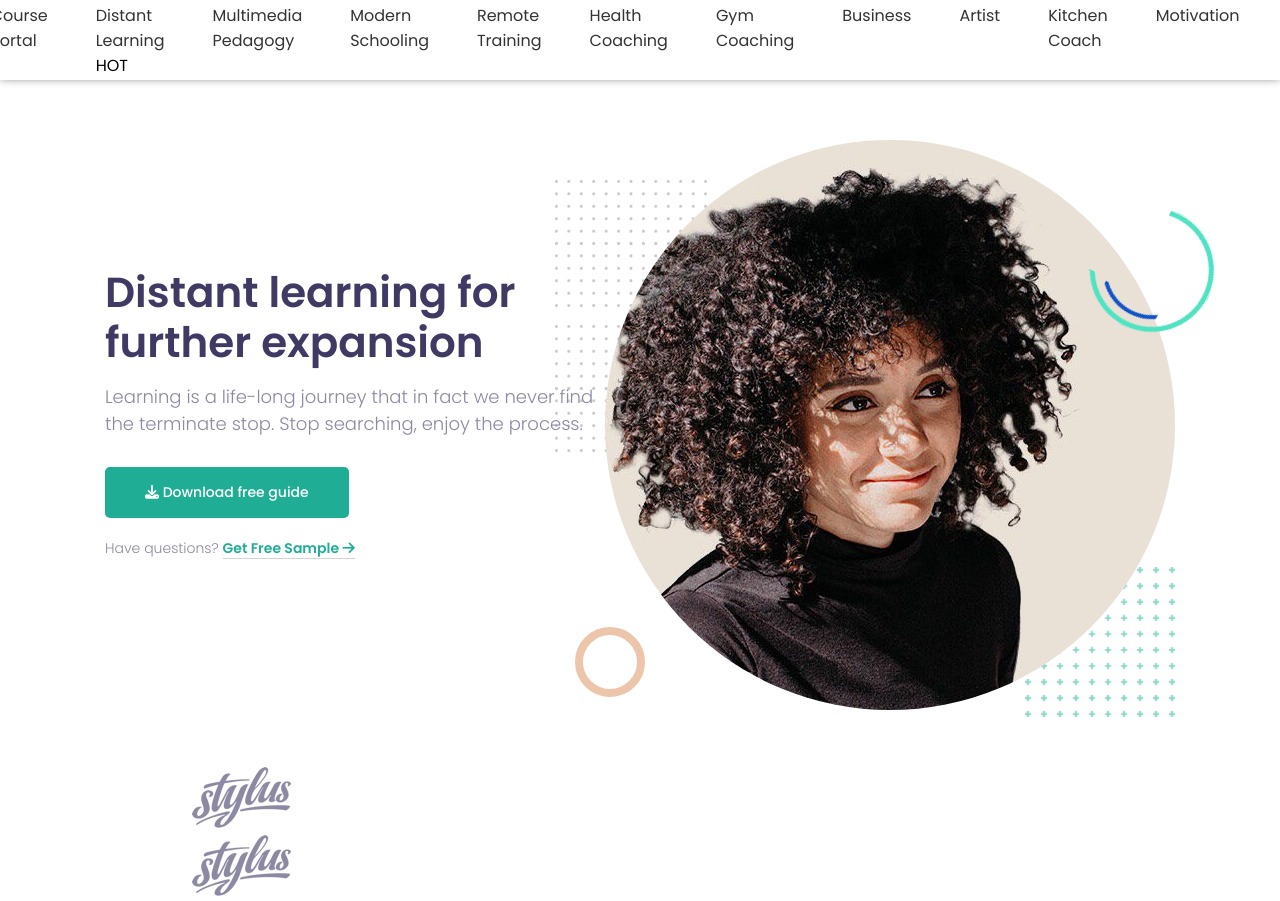
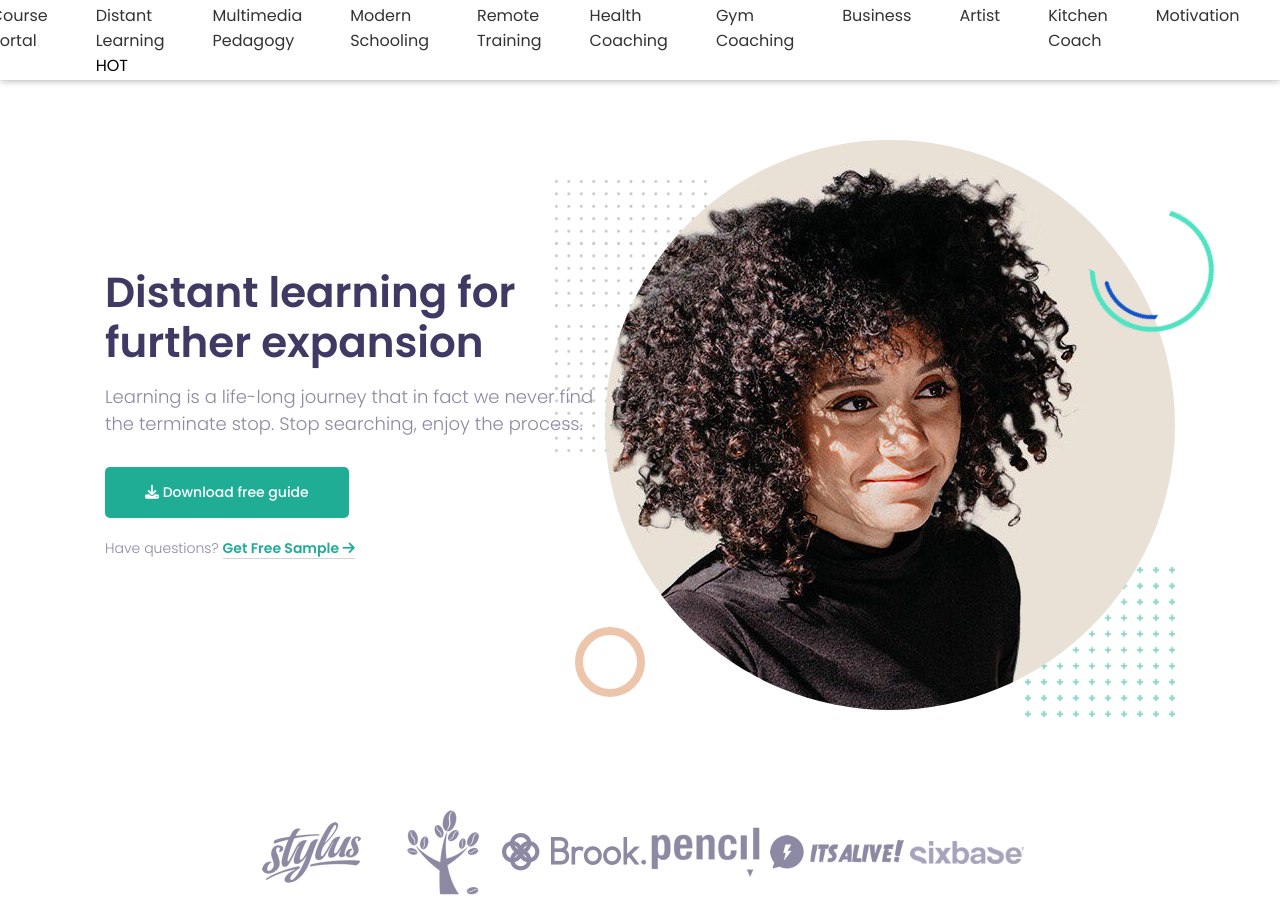
Before and after one commit to MicheleLafronza/proj-html-vuejs, a Vue app: page / in a window 1280 px wide. Shown: the top 901 px of the page. Built offline with nearby package versions, Linux system fonts and the light colour scheme.

Commit message:
feat: client section slider with swiper library

```diff
--- a/package.json
+++ b/package.json
@@ -10,6 +10,7 @@
   },
   "dependencies": {
     "@fontsource/poppins": "^5.0.14",
+    "swiper": "^11.1.5",
     "vue": "^3.4.31",
     "vue-router": "^4.4.0"
   },
--- a/src/pages/CoursePortal.vue
+++ b/src/pages/CoursePortal.vue
@@ -1,16 +1,19 @@
 <script>
 import CoursePortalHero from "./CoursePortalComponents/CoursePortalHero.vue";
+import CoursePortalClientsSection from "./CoursePortalComponents/CoursePortalClientsSection.vue";
 
 export default {
   name: "CoursePortal",
   components: {
     CoursePortalHero,
+    CoursePortalClientsSection,
   },
 };
 </script>
 
 <template>
   <CoursePortalHero />
+  <CoursePortalClientsSection />
 </template>
 
 <style lang="scss" scoped></style>
--- /dev/null
+++ b/src/pages/CoursePortalComponents/CoursePortalClientsSection.vue
@@ -0,0 +1,82 @@
+<script>
+// Import Swiper Vue.js components
+import { Swiper, SwiperSlide } from "swiper/vue";
+
+// import required modules
+import { Pagination } from "swiper/modules";
+
+// Import Swiper styles
+import "swiper/css";
+
+import "swiper/css/pagination";
+import "swiper/css/navigation";
+
+export default {
+  components: {
+    Swiper,
+    SwiperSlide,
+  },
+  setup() {
+    return {
+      modules: [Pagination],
+    };
+  },
+  name: "CoursePortalClientsSection",
+  data() {
+    return {
+      clientImg: [
+        "/Immagini/client-logo-01.png",
+        "/Immagini/client-logo-02.png",
+        "/Immagini/client-logo-03.png",
+        "/Immagini/client-logo-04.png",
+        "/Immagini/client-logo-05.png",
+        "/Immagini/client-logo-06.png",
+        "/Immagini/client-logo-07.png",
+      ],
+    };
+  },
+};
+</script>
+
+<template>
+  <div class="clients">
+    <swiper
+      :slidesPerView="6"
+      :centeredSlides="false"
+      :spaceBetween="20"
+      :grabCursor="true"
+      :loop="true"
+      :pagination="{
+        clickable: true,
+        el: '.swiper-pagination',
+        type: 'bullets',
+      }"
+      :modules="modules"
+      class="mySwiper"
+    >
+      swiperw
+      <swiper-slide class="slide" v-for="(slides, index) in clientImg">
+        <img :src="slides" alt="logo" />
+      </swiper-slide>
+    </swiper>
+  </div>
+</template>
+
+<style lang="scss" scoped>
+.clients {
+  margin: 0 auto;
+  overflow: hidden;
+}
+
+.mySwiper {
+  width: 60%;
+  height: 150px;
+  padding: 30px 0;
+}
+
+.slide {
+  display: flex;
+  align-items: center;
+  justify-content: center;
+}
+</style>
--- a/src/pages/CoursePortalComponents/CoursePortalHero.vue
+++ b/src/pages/CoursePortalComponents/CoursePortalHero.vue
@@ -1,11 +1,6 @@
 <script>
 export default {
   name: "CoursePortalHero",
-  data() {
-    return {
-      clientsImg: [],
-    };
-  },
 };
 </script>
 
@@ -40,46 +35,31 @@ export default {
       <div class="right-img-section">
         <div class="main-img">
           <img
-            src="../../../public/Immagini/about-me-profile-ohm4dxoearqbxny7q3bq1pzbdgofdx0tobbeqcvzd0.jpg"
+            src="/Immagini/about-me-profile-ohm4dxoearqbxny7q3bq1pzbdgofdx0tobbeqcvzd0.jpg"
             alt=""
           />
         </div>
         <img
           class="shape shape8"
-          src="../../../public/Immagini/maxcoach-shape-08.png"
+          src="/Immagini/maxcoach-shape-08.png"
           alt=""
         />
         <img
           class="shape shape8-1"
-          src="../../../public/Immagini/maxcoach-shape-08.png"
+          src="/Immagini/maxcoach-shape-08.png"
           alt=""
         />
         <img
           class="shape shape7"
-          src="../../../public/Immagini/maxcoach-shape-07-150x150.png"
+          src="/Immagini/maxcoach-shape-07-150x150.png"
           alt=""
         />
         <img
           class="shape shape2"
-          src="../../../public/Immagini/maxcoach-shape-02.png"
+          src="/Immagini/maxcoach-shape-02.png"
           alt=""
         />
         <div class="round"></div>
-      </div>
-    </div>
-
-    <div class="clients">
-      <div class="client-img">
-        <img src="../../../public/Immagini/client-logo-01.png" alt="" />
-      </div>
-      <div class="client-img">
-        <img src="../../../public/Immagini/client-logo-01.png" alt="" />
-      </div>
-      <div class="client-img">
-        <img src="../../../public/Immagini/client-logo-01.png" alt="" />
-      </div>
-      <div class="client-img">
-        <img src="../../../public/Immagini/client-logo-01.png" alt="" />
       </div>
     </div>
   </div>
@@ -181,7 +161,7 @@ export default {
         width: 100%;
         height: 1px;
         background-color: lightgray;
-        transition: width 0.3s ease-in-out, left 0.2s ease-in-out;
+        transition: width 0.3s ease-in-out, left 0.4s ease-in-out;
       }
 
       &:hover {
@@ -242,6 +222,4 @@ export default {
     left: -30px;
   }
 }
-
-// CLIENTS SECTION
 </style>
```
Also changed, not shown: 1 other file (tests, documents, lock files or other folders).
